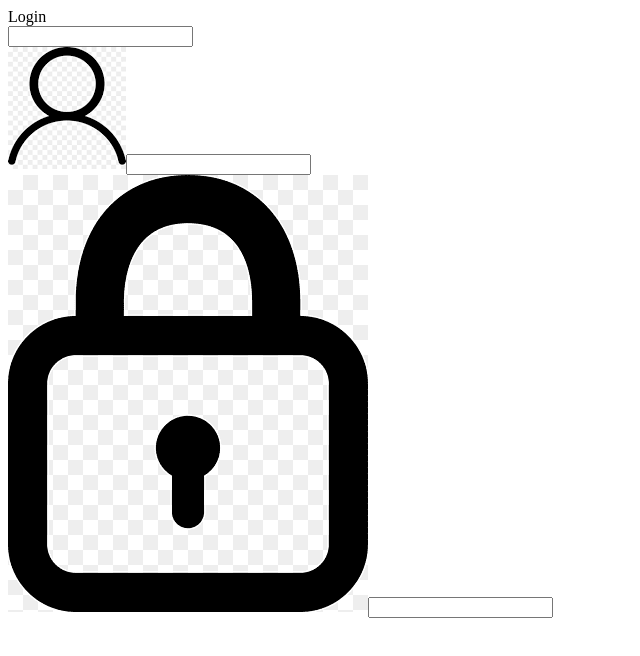
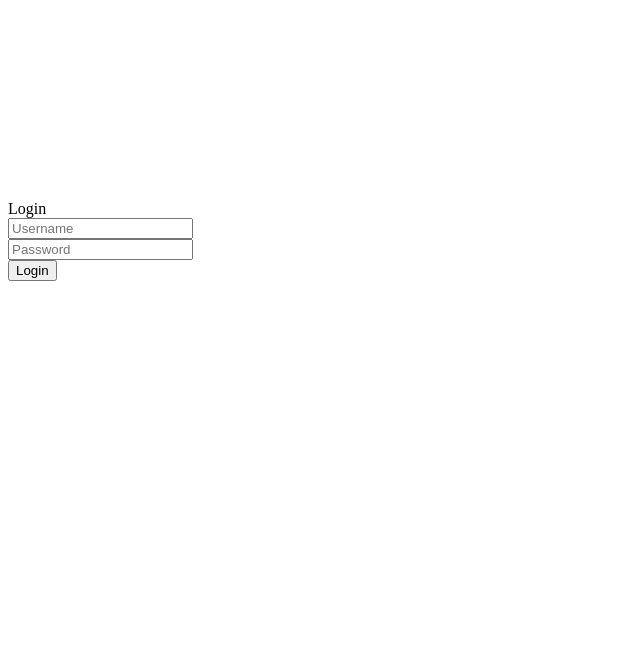
Before and after one commit to JoergeRyan/movie-ticketing-system-react-js, a React (Create React App) app in the folder movie-ticketing-system/: page /login in a window 1280 px wide. Shown: the top 656 px of the page, without its empty margins (0-640 px from the left). Built offline with nearby package versions, Linux system fonts and the light colour scheme.

Commit message:
second commit

```diff
--- a/movie-ticketing-system/src/Pages/Login/index.js
+++ b/movie-ticketing-system/src/Pages/Login/index.js
@@ -1,8 +1,8 @@
 import React from "react";
 import "../../Stylesheets/Login.css";
 
-import password_icon from "../../Assets/password.png";
-import username_icon from "../../Assets/username.png";
+// import password_icon from "../../Assets/password.png";
+// import username_icon from "../../Assets/username.png";
 
 const Login = () => {
   return (
@@ -13,17 +13,18 @@ const Login = () => {
       </div>
       <div className="inputs">
         <div className="input">
-          <img src="" alt="" />
-          <input type="text" />
+          <img src=" " alt="" />
+          <input placeholder="Username" type="username" />
         </div>
         <div className="input">
-          <img src={username_icon} alt="" />
-          <input type="username" />
+          <img src=" " alt="" />
+          <input placeholder="Password" type="password" />
         </div>
-        <div className="input">
-          <img src={password_icon} alt="" />
-          <input type="password" />
-        </div>
+      </div>
+      <div className="submit.container">
+        <div className="submit">
+           <button>Login</button>
+            </div>
       </div>
     </div>
   );
--- a/movie-ticketing-system/src/Stylesheets/Login.css
+++ b/movie-ticketing-system/src/Stylesheets/Login.css
@@ -0,0 +1,14 @@
+
+.container {
+  display: flex;
+  flex-direction: column;
+  margin: auto;
+  margin-top: 200px;
+  background: #fff;
+  padding-bottom: 30px;
+}
+
+.header{
+
+
+}
```
